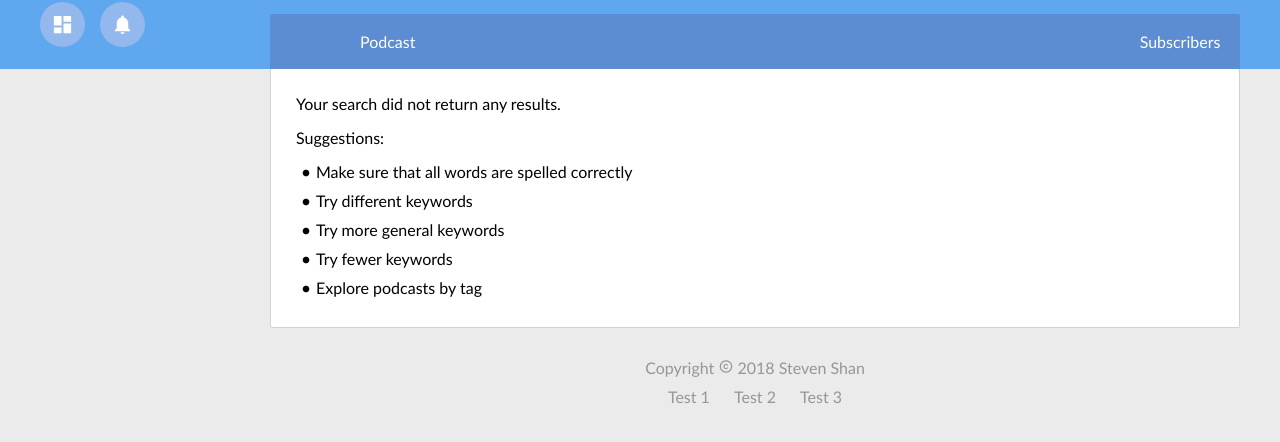
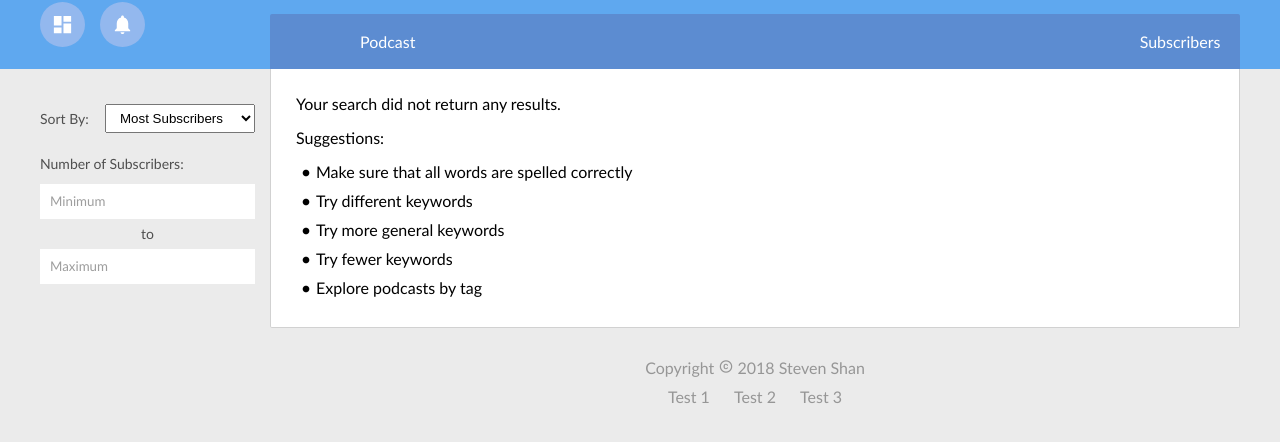
Before and after one commit to stevenshan/podcast-service, a Django app: template website/templates/search.html in a window 1280 px wide. Shown: the part 161-603 px from the top of the page. Run offline with Django 3.2, Linux system fonts and the light colour scheme; the template is opened without the code that fills it, so the values that code supplies are empty.

Commit message:
sort and filter in search implemented

```diff
--- a/website/static/website/css/search.css
+++ b/website/static/website/css/search.css
@@ -177,3 +177,15 @@ Default page when no search results
     /* Support for IE. */
     font-feature-settings: 'liga';
 }
+
+/* shown when filter is too specific */
+
+#filterTooWideMesg {
+    padding: 30px;
+    display: none;
+}
+
+#filterTooWideMesg label {
+    text-decoration: underline;
+    cursor: pointer;
+}
--- a/website/static/website/css/template.css
+++ b/website/static/website/css/template.css
@@ -597,8 +597,35 @@ Bottom Sidebar - menu on left with vertically stacked links
 #main #sidebar #menuSidebar .menuBox select {
     margin-left: 10px;
     padding: 5px 10px;
-    width: 120px;
+    width: 150px;
     float: right;
+}
+
+#main #sidebar #menuSidebar .menuBox input {
+    padding: 10px;
+    width: 100%;
+    color: #474747;
+}
+
+/* make placeholder black so it can be seen */
+
+#main #sidebar #menuSidebar .menuBox input::placeholder {
+    color: #9e9e9e;
+    font-family: 'Lato', sans-serif;
+    opacity: 1;
+}
+
+#main #sidebar #menuSidebar .menuBox ::-webkit-input-placeholder {
+    color: #9e9e9e;
+}
+#main #sidebar #menuSidebar .menuBox ::-moz-placeholder {
+    color: #9e9e9e;
+}
+#main #sidebar #menuSidebar .menuBox :-ms-input-placeholder {
+    color: #9e9e9e;
+}
+#main #sidebar #menuSidebar .menuBox :-moz-placeholder {
+    color: #9e9e9e;
 }
 
 #main #sidebar #menuSidebar .menuBox .menuBoxSection {
--- /dev/null
+++ b/website/static/website/js/search.js
@@ -0,0 +1,175 @@
+/*
+ * Javascript code for search results page
+ */
+
+/*
+ * Helpers
+ */
+
+function getAttr(elem, key)
+{
+    try { return parseInt(elem.attr(key)) }
+    catch(e) { return 0; }
+}
+
+function getTitleVal(elem)
+{
+    try { return elem.find(".title a").html().replace(/\s/g, ''); }
+    catch(e) { return ""; }
+}
+
+function string2int(value)
+{
+    try
+    {
+        value = parseInt(value);
+        if (isNaN(value)) throw "bad string";
+        return value;
+    }
+    catch(e) { return null; }
+}
+
+// returns a function that checks if int falls between
+// minSubs and maxSubs for search results
+function fallInRange()
+{
+    var min = string2int($("#minSubs").val());
+    var max = string2int($("#maxSubs").val());
+    if (min == null && max != null)
+        return function(x){ return x <= max; }
+    if (min != null && max == null)
+        return function(x){ return x >= min; }
+    if (min != null && max != null)
+        return function(x){ return min <= x && x <= max; }
+    return function(x){ return true; }
+}
+
+// sorting methods
+
+function mostSubsSort(a, b)
+{
+    return getAttr(b, "subs") - getAttr(a, "subs");
+}
+
+function leastSubsSort(a, b)
+{
+    return getAttr(a, "subs") - getAttr(b, "subs");
+}
+
+function lexicAZ(a, b)
+{
+    var x = getTitleVal(a).toLowerCase();
+    var y = getTitleVal(b).toLowerCase();
+    if (x < y) return -1;
+    if (x > y) return 1;
+    return 0;
+}
+
+function lexicZA(a, b)
+{
+    return -1 * lexicAZ(a, b);
+}
+
+/*
+ * Run function on load
+ */
+
+$(function(){
+
+    /*
+     * Sort search results
+     */
+     $("#searchSortOpt").change(function(){
+
+        // get list of search results
+        var results = [];
+        $("#content .searchResult").each(function(){
+            results.push($(this));
+            $(this).remove();
+        });
+
+        // decide sort based on selection value
+        switch ($(this).val())
+        {
+            case "mostSubscribers":
+            {
+                results.sort(mostSubsSort);
+                break;
+            }
+            case "leastSubscribers":
+            {
+                results.sort(leastSubsSort);
+                break;
+            }
+            case "lexicAZ":
+            {
+                results.sort(lexicAZ);
+                break;
+            }
+            case "lexicZA":
+            {
+                results.sort(lexicZA);
+                break;
+            }
+        }
+
+        // add search results back to page
+        for (var i = 0; i < results.length; i++)
+        {
+            $("#content").append(results[i]);
+
+            // adjust odd parity to recolor results
+            if (i % 2 == 0)
+            {
+                results[i].removeClass("odd");
+            }
+            else
+            {
+                results[i].addClass("odd");
+            }
+        }
+
+    });
+
+    /*
+     * Events on limits on search for number of subscribers
+     */
+
+    function checkRange()
+    {
+        var checker = fallInRange();
+        var visible = 0;
+        $("#content .searchResult").each(function(){
+            var subs = getAttr($(this), "subs");
+            var display = "none";
+            if (checker(subs))
+            {
+                display = "";
+                visible += 1;
+            }
+            $(this).css("display", display);
+        });
+
+        // no search results in range
+        // show suggestion to loosen range limitation
+        if (visible == 0)
+        {
+            $("#filterTooWideMesg").css("display", "block");
+        }
+        else
+        {
+            $("#filterTooWideMesg").css("display", "");
+        }
+    }
+
+    $("#minSubs").focusout(checkRange);
+    $("#maxSubs").focusout(checkRange);
+
+});
+
+/* reset minimum and maximum subscriber filter */
+function resetFilter()
+{
+    $("#minSubs").val("");
+    $("#maxSubs").val("").trigger("focusout");
+}
--- a/website/templates/episode.html
+++ b/website/templates/episode.html
@@ -19,8 +19,11 @@
 <li>
     <a href="/podcast/{{ podcastName }}/episodes">Episodes</a>
 </li>
+
+{# empty for now - overrided by episodes.html template #}
 {% block episodesOptions %}
 {% endblock %}
+
 {% endblock %}
 
 {% block content %}
--- a/website/templates/search.html
+++ b/website/templates/search.html
@@ -12,6 +12,8 @@
 <script type="text/javascript">
     var defaultSearchValue = "{{ query }}";
 </script>
+{% load static %}
+<script src="{% static 'website/js/search.js' %}" type="text/javascript"></script>
 {% endblock %}
 
 {% block title %}
@@ -32,9 +34,9 @@ Search results for <strong>{{ query }}</strong>:
     {% if results|length > 0 %}
         {% for result in results %}
             {% if forloop.counter|divisibleby:2 %}
-                <div class="searchResult odd">
+                <div class="searchResult odd" subs="{{ result.subscribers }}">
             {% else %}
-                <div class="searchResult">
+                <div class="searchResult" subs="{{ result.subscribers }}">
             {% endif %}
                 {# left side of search result #}
                 <img src="{{ result.scaled_logo_url }}" class="thumbnail"
@@ -74,5 +76,31 @@ Search results for <strong>{{ query }}</strong>:
         </div>
     {% endif %}
 
+    <div id="filterTooWideMesg">
+        No search results found. Try loosening the range.
+        <br><br>
+        <label onclick="resetFilter();">Reset Filter</label>
+    </div>
+
 </section>
 {% endblock %}
+
+{% block sidebar %}
+<div class="menuBox">
+    <div class="menuBoxSection">
+        Sort By:
+        <select id="searchSortOpt">
+            <option value="mostSubscribers">Most Subscribers</option>
+            <option value="leastSubscribers">Least Subscribers</option>
+            <option value="lexicAZ">Name A-Z</option>
+            <option value="lexicZA">Name Z-A</option>
+        </select>
+    </div>
+    <div class="menuBoxSection">
+        <div style="margin-bottom: 5px">Number of Subscribers:</div>
+        <input type="text" id="minSubs" placeholder="Minimum">
+        <div style="text-align: center;">to</div>
+        <input type="text" id="maxSubs" placeholder="Maximum">
+    </div>
+</div>
+{% endblock %}
```
Also changed, not shown: website/static/website/js/episodes.js (+12 -0 lines).
